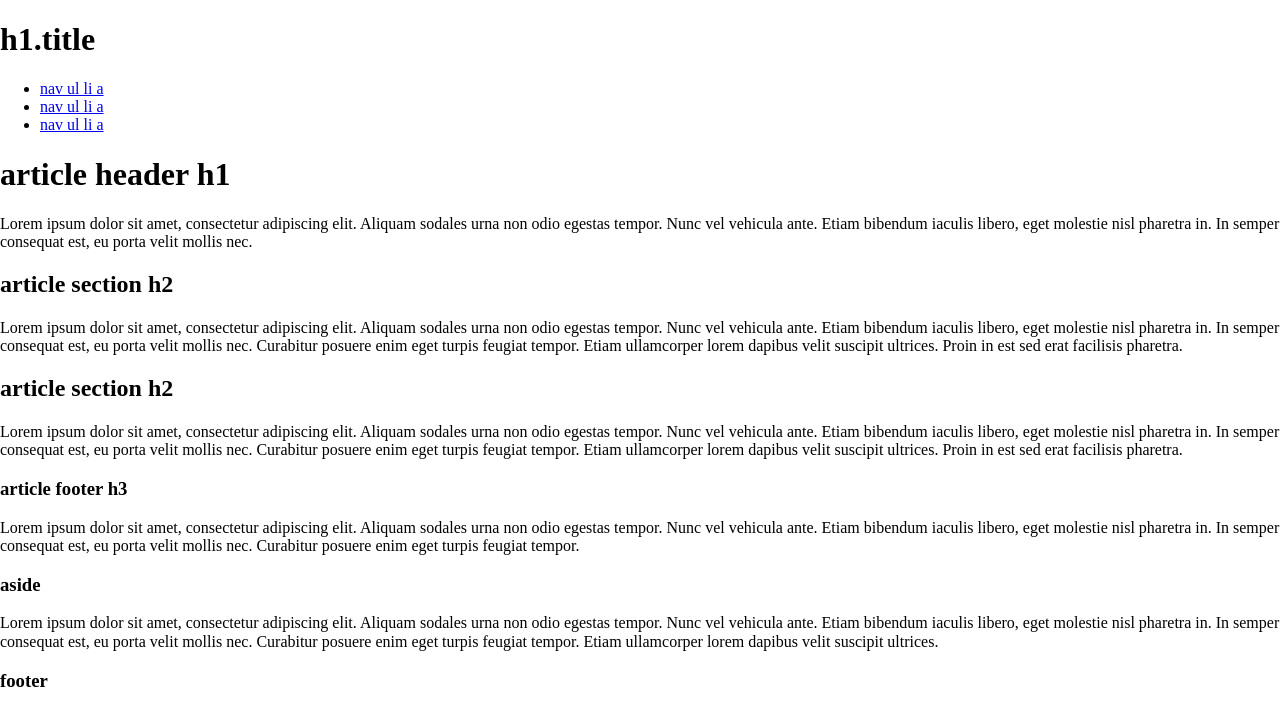
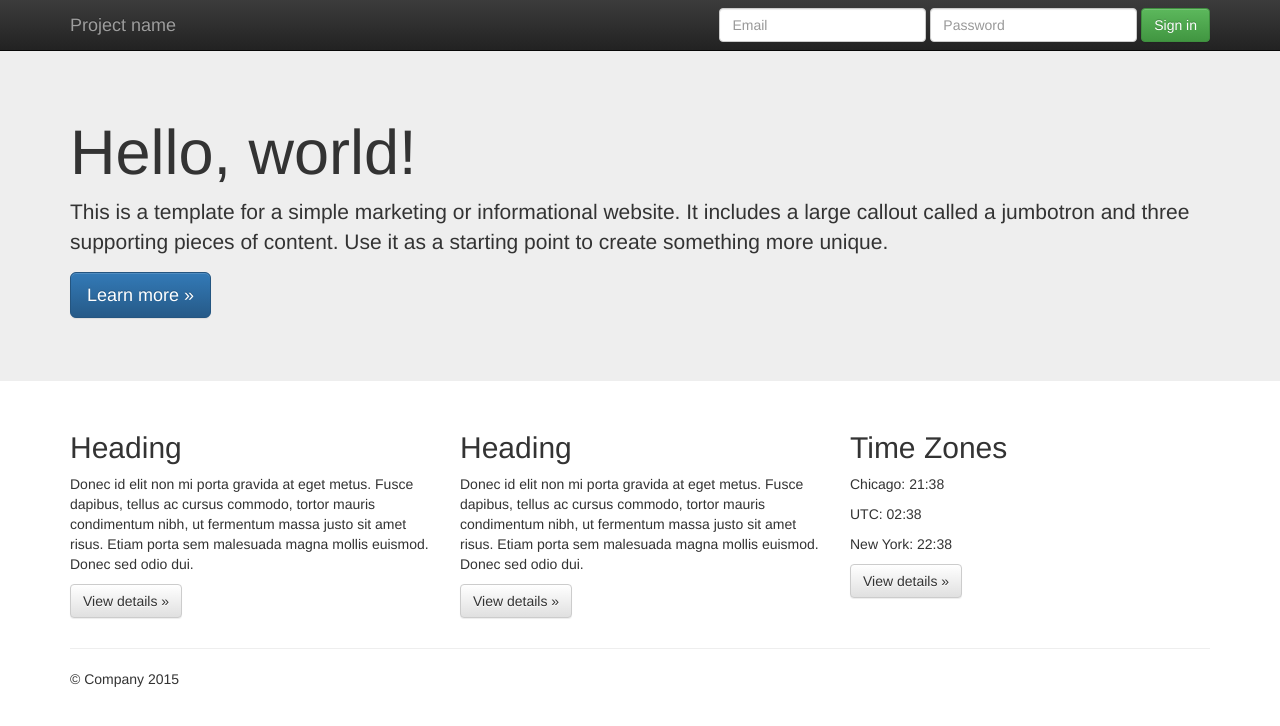
Before and after one commit to Kalenai/artblog-project, a Django app: page / in a window 1280 px wide. Shown: the top 726 px of the page. Run offline with Django 3.2, Linux system fonts and the light colour scheme; some libraries are stand-ins or nearby versions.

Commit message:
Fixed templates, robots and humans.txt, localization

```diff
--- a/artblog/settings/base.py
+++ b/artblog/settings/base.py
@@ -98,7 +98,7 @@ DATABASES = {
 
 LANGUAGE_CODE = 'en-us'
 
-TIME_ZONE = 'UTC'
+TIME_ZONE = 'America/Chicago'
 
 USE_I18N = True
 
--- a/artblog/templates/404.html
+++ b/artblog/templates/404.html
@@ -1,4 +1,3 @@
-{% load staticfiles %}
 <!doctype html>
 <html lang="en">
 <head>
--- a/artblog/templates/artblog/index.html
+++ b/artblog/templates/artblog/index.html
@@ -1,2 +1,43 @@
 {% extends "base.html" %}
+{% load l10n %}
+{% load tz %}
 {% block head_title %}Artblog{% endblock %}
+{% block content %}
+    <!-- Main jumbotron for a primary marketing message or call to action -->
+    <div class="jumbotron">
+        <div class="container">
+            <h1>Hello, world!</h1>
+            <p>This is a template for a simple marketing or informational website. It includes a large callout called a jumbotron and three supporting pieces of content. Use it as a starting point to create something more unique.</p>
+            <p><a class="btn btn-primary btn-lg" href="#" role="button">Learn more &raquo;</a></p>
+        </div>
+    </div>
+
+    <div class="container">
+        <!-- Example row of columns -->
+        <div class="row">
+        <div class="col-md-4">
+            <h2>Heading</h2>
+            <p>Donec id elit non mi porta gravida at eget metus. Fusce dapibus, tellus ac cursus commodo, tortor mauris condimentum nibh, ut fermentum massa justo sit amet risus. Etiam porta sem malesuada magna mollis euismod. Donec sed odio dui. </p>
+            <p><a class="btn btn-default" href="#" role="button">View details &raquo;</a></p>
+        </div>
+        <div class="col-md-4">
+            <h2>Heading</h2>
+            <p>Donec id elit non mi porta gravida at eget metus. Fusce dapibus, tellus ac cursus commodo, tortor mauris condimentum nibh, ut fermentum massa justo sit amet risus. Etiam porta sem malesuada magna mollis euismod. Donec sed odio dui. </p>
+            <p><a class="btn btn-default" href="#" role="button">View details &raquo;</a></p>
+        </div>
+        <div class="col-md-4">
+            <h2>Time Zones</h2>
+            <p> Chicago: <span id="time-tz">{{now|time:"H:i"}}</span></p>
+            <p> UTC: <span id="time-utc">{{now|utc|time:"H:i"}}</span></p>
+            <p> New York: <span id="time-ny"> {{now|timezone:"America/New_York"|time:"H:i"}}</span></p>
+            <p><a class="btn btn-default" href="#" role="button">View details &raquo;</a></p>
+        </div>
+    </div>
+
+      <hr>
+
+      <footer>
+        <p>&copy; Company 2015</p>
+      </footer>
+    </div> <!-- /container -->
+{% endblock %}
--- a/artblog/templates/base.html
+++ b/artblog/templates/base.html
@@ -7,71 +7,62 @@
     <head>
         <meta charset="utf-8">
         <meta http-equiv="X-UA-Compatible" content="IE=edge,chrome=1">
-        <title>{% block head_title %}{% endblock %}</title>
+        <title>{% block head_title %}Artblog{% endblock %}</title>
+        <link rel="shortcut icon" href="{% static 'favicon.ico' %}" type="image/x-icon">
         <meta name="description" content="">
         <meta name="viewport" content="width=device-width, initial-scale=1">
 
-        <link rel="stylesheet" href="{% static 'css/normalize.min.css' %}">
+        <link rel="stylesheet" href="{% static 'css/bootstrap.min.css' %}">
+        <style>
+            body {
+                padding-top: 50px;
+                padding-bottom: 20px;
+            }
+        </style>
+        <link rel="stylesheet" href="{% static 'css/bootstrap-theme.min.css' %}">
         <link rel="stylesheet" href="{% static 'css/main.css' %}">
+        {% block head_css %}{% endblock %}
 
         <script src="{% static 'js/vendor/modernizr-2.8.3-respond-1.4.2.min.js' %}"></script>
+        {% block head_javascript %}{% endblock %}
+
     </head>
     <body>
         <!--[if lt IE 8]>
             <p class="browserupgrade">You are using an <strong>outdated</strong> browser. Please <a href="http://browsehappy.com/">upgrade your browser</a> to improve your experience.</p>
         <![endif]-->
+        {% block navbar %}
+            <nav class="navbar navbar-inverse navbar-fixed-top" role="navigation">
+              <div class="container">
+                <div class="navbar-header">
+                  <button type="button" class="navbar-toggle collapsed" data-toggle="collapse" data-target="#navbar" aria-expanded="false" aria-controls="navbar">
+                    <span class="sr-only">Toggle navigation</span>
+                    <span class="icon-bar"></span>
+                    <span class="icon-bar"></span>
+                    <span class="icon-bar"></span>
+                  </button>
+                  <a class="navbar-brand" href="#">Project name</a>
+                </div>
+                <div id="navbar" class="navbar-collapse collapse">
+                  <form class="navbar-form navbar-right" role="form">
+                    <div class="form-group">
+                      <input type="text" placeholder="Email" class="form-control">
+                    </div>
+                    <div class="form-group">
+                      <input type="password" placeholder="Password" class="form-control">
+                    </div>
+                    <button type="submit" class="btn btn-success">Sign in</button>
+                  </form>
+                </div><!--/.navbar-collapse -->
+              </div>
+            </nav>
+        {% endblock %}
 
-        <div class="header-container">
-            <header class="wrapper clearfix">
-                <h1 class="title">h1.title</h1>
-                <nav>
-                    <ul>
-                        <li><a href="#">nav ul li a</a></li>
-                        <li><a href="#">nav ul li a</a></li>
-                        <li><a href="#">nav ul li a</a></li>
-                    </ul>
-                </nav>
-            </header>
-        </div>
+        {% block content %}{% endblock %}
+        <script src="//ajax.googleapis.com/ajax/libs/jquery/1.11.2/jquery.min.js"></script>
+        <script>window.jQuery || document.write('<script src="static/js/vendor/jquery-1.11.2.min.js"><\/script>')</script>
 
-        <div class="main-container">
-            <div class="main wrapper clearfix">
-
-                <article>
-                    <header>
-                        <h1>article header h1</h1>
-                        <p>Lorem ipsum dolor sit amet, consectetur adipiscing elit. Aliquam sodales urna non odio egestas tempor. Nunc vel vehicula ante. Etiam bibendum iaculis libero, eget molestie nisl pharetra in. In semper consequat est, eu porta velit mollis nec.</p>
-                    </header>
-                    <section>
-                        <h2>article section h2</h2>
-                        <p>Lorem ipsum dolor sit amet, consectetur adipiscing elit. Aliquam sodales urna non odio egestas tempor. Nunc vel vehicula ante. Etiam bibendum iaculis libero, eget molestie nisl pharetra in. In semper consequat est, eu porta velit mollis nec. Curabitur posuere enim eget turpis feugiat tempor. Etiam ullamcorper lorem dapibus velit suscipit ultrices. Proin in est sed erat facilisis pharetra.</p>
-                    </section>
-                    <section>
-                        <h2>article section h2</h2>
-                        <p>Lorem ipsum dolor sit amet, consectetur adipiscing elit. Aliquam sodales urna non odio egestas tempor. Nunc vel vehicula ante. Etiam bibendum iaculis libero, eget molestie nisl pharetra in. In semper consequat est, eu porta velit mollis nec. Curabitur posuere enim eget turpis feugiat tempor. Etiam ullamcorper lorem dapibus velit suscipit ultrices. Proin in est sed erat facilisis pharetra.</p>
-                    </section>
-                    <footer>
-                        <h3>article footer h3</h3>
-                        <p>Lorem ipsum dolor sit amet, consectetur adipiscing elit. Aliquam sodales urna non odio egestas tempor. Nunc vel vehicula ante. Etiam bibendum iaculis libero, eget molestie nisl pharetra in. In semper consequat est, eu porta velit mollis nec. Curabitur posuere enim eget turpis feugiat tempor.</p>
-                    </footer>
-                </article>
-
-                <aside>
-                    <h3>aside</h3>
-                    <p>Lorem ipsum dolor sit amet, consectetur adipiscing elit. Aliquam sodales urna non odio egestas tempor. Nunc vel vehicula ante. Etiam bibendum iaculis libero, eget molestie nisl pharetra in. In semper consequat est, eu porta velit mollis nec. Curabitur posuere enim eget turpis feugiat tempor. Etiam ullamcorper lorem dapibus velit suscipit ultrices.</p>
-                </aside>
-
-            </div> <!-- #main -->
-        </div> <!-- #main-container -->
-
-        <div class="footer-container">
-            <footer class="wrapper">
-                <h3>footer</h3>
-            </footer>
-        </div>
-
-        <script src="{% static '//ajax.googleapis.com/ajax/libs/jquery/1.11.2/jquery.min.js' %}"></script>
-        <script>window.jQuery || document.write('<script src="static/js/vendor/jquery-1.11.2.min.js"><\/script>')</script>
+        <script src="{% static 'js/vendor/bootstrap.min.js' %}"></script>
 
         <script src="{% static 'js/main.js' %}"></script>
 
@@ -84,5 +75,6 @@
             r.parentNode.insertBefore(e,r)}(window,document,'script','ga'));
             ga('create','UA-XXXXX-X','auto');ga('send','pageview');
         </script>
+        {% block footer_javascript %}{% endblock %}
     </body>
 </html>
--- a/artblog/templates/robots.txt
+++ b/artblog/templates/robots.txt
@@ -1,5 +1,3 @@
-# www.robotstxt.org/
-
-# Allow crawling of all content
+# Allow no crawling of content
 User-agent: *
-Disallow:
+Disallow: /
--- a/artblog/urls.py
+++ b/artblog/urls.py
@@ -15,9 +15,11 @@ Including another URLconf
 """
 from django.conf.urls import include, url
 from django.contrib import admin
-from .views import home
+from .views import home, home_files
 
 urlpatterns = [
     url(r'^admin/', include(admin.site.urls)),
     url(r'^$', home, name='home'),
+    url(r'^(?P<filename>(robots.txt)|(humans.txt))$',
+        home_files, name='home-files'),
 ]
--- a/artblog/views.py
+++ b/artblog/views.py
@@ -1,6 +1,11 @@
 # -*- coding: utf-8 -*-
 from django.shortcuts import render
-
+from django.utils.timezone import now
+import datetime
 
 def home(request):
-    return render(request, "artblog/index.html", {})
+    today = datetime.date.today()
+    return render(request, "artblog/index.html", {'today': today, 'now': now()})
+
+def home_files(request, filename):
+    return render(request, filename, {}, content_type="text/plain")
--- a/requirements/common.txt
+++ b/requirements/common.txt
@@ -1,2 +1,2 @@
 django>=1.8.2
-pyvirtualdisplay
+pytz>=2015.4
--- a/requirements/testing.txt
+++ b/requirements/testing.txt
@@ -1,2 +1,4 @@
 -r common.txt
-selenium==2.45.0
+coverage>=3.7.1
+pyvirtualdisplay>=0.1.5
+selenium>=2.45.0
```
Also changed, not shown: artblog/templates/humans.txt (+6 -4 lines), functional_tests/test_all_users.py (+14 -0 lines), 3 other files.
